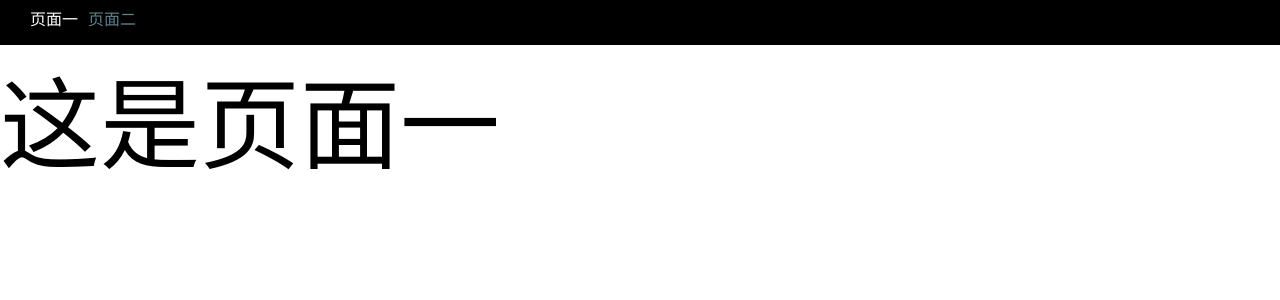
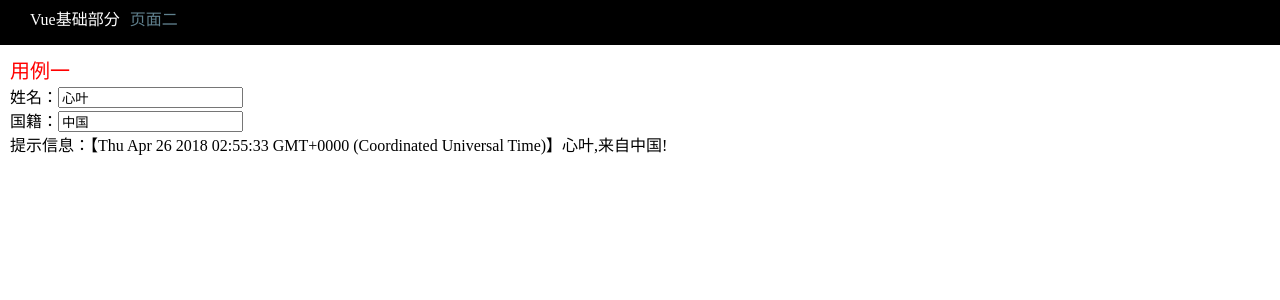
Before and after one commit to paper520/vue.quick, a Vue app: page /PageTwoLink#/PageOneLink in a window 1280 px wide. Shown: the top 300 px of the page. Built offline with nearby package versions, Linux system fonts and the light colour scheme.

Commit message:
Vue2学习之旅三：基础篇（什么是Vue?什么时候使用？）

```diff
--- a/index.html
+++ b/index.html
@@ -1,11 +1,14 @@
 <!DOCTYPE html>
 <html>
+
 <head>
     <meta charset="UTF-8">
     <title>vue.quick</title>
 </head>
+
 <body>
     <div id="root"></div>
     <script src="./build/main.js"></script>
 </body>
+
 </html>
--- a/src/App.vue
+++ b/src/App.vue
@@ -6,7 +6,7 @@
       <ul>
       <!--路由导航【地方一】-->
         <li>
-          <router-link to="/PageOneLink">页面一</router-link>
+          <router-link to="/PageOneLink">Vue基础部分</router-link>
         </li>
         <li>
           <router-link to="/PageTwoLink">页面二</router-link>
--- a/src/components/PageOne.vue
+++ b/src/components/PageOne.vue
@@ -1,5 +1,41 @@
 <template>
-    <span>
-        这是页面一
-    </span>
+    <article>
+        <section>
+            <header>
+                用例一
+            </header>
+                    姓名：<input type="text" name="name" v-model="name"><br />
+                    国籍：<input type="text" name="country" v-model="country"><br />
+                    提示信息：{{infoMessage}}
+        </section>
+    </article>
 </template>
+
+<script>
+export default {
+  data() {
+    return {
+      name: "心叶",
+      country: "中国"
+    };
+  },
+  computed: {
+    infoMessage: function() {
+      return (
+        "【" + new Date() + "】" + this.name + ",来自" + this.country + "!"
+      );
+    }
+  }
+};
+</script>
+
+<style scoped>
+article {
+  font-size: 16px;
+  padding: 10px;
+}
+header{
+    color:red;
+    font-size: 20px;
+}
+</style>
```
